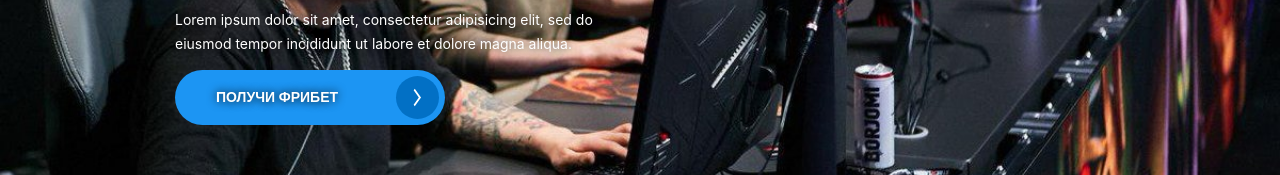
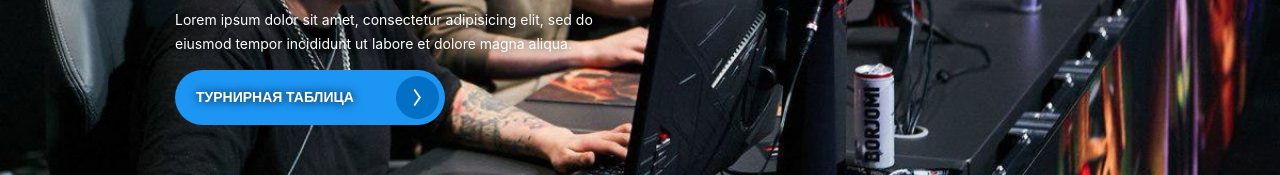
Before and after one commit to dacorm/international, a React (Create React App) app: page / in a window 1280 px wide. Shown: the part 465-640 px from the top of the page. Built offline with nearby package versions, Linux system fonts and the light colour scheme; no server answers.

Commit message:
feat: tournament page link

```diff
--- a/src/components/Screen/Screen.module.css
+++ b/src/components/Screen/Screen.module.css
@@ -153,8 +153,9 @@
     color: white;
     text-shadow: 0 0 10px #020102;
     font-weight: 800;
-    margin-left: 35px;
+    margin-left: 15px;
     transition: all .5s ease-in-out;
+    text-decoration: none;
 }
 
 .button:hover .drop {
--- a/src/components/Screen/Screen.tsx
+++ b/src/components/Screen/Screen.tsx
@@ -7,6 +7,7 @@ import lol from '../../assets/images/57167e56a68d8.jpg';
 import WhiteHeading from "../WhiteHeading/WhiteHeading";
 import banner from '../../assets/images/300x350---5.gif';
 import close from '../../assets/images/close_FILL0_wght400_GRAD0_opsz48.svg';
+import {Link} from "react-router-dom";
 
 const data = [{
     image: dota,
@@ -25,17 +26,6 @@ const data = [{
 const Screen = () => {
     const [activeIndex, setActiveIndex] = useState(1);
     const [slideActive, setSlideActive] = useState(1);
-    const [isOpen, setIsOpen] = useState(false);
-
-    const openPopup = () => {
-       setIsOpen(true);
-       document.body.style.overflow = "hidden"
-    }
-
-    const closePopup = () => {
-        setIsOpen(false);
-        document.body.style.overflow = "auto"
-    }
 
     // useEffect(() => {
     //     if (activeIndex > 3) {
@@ -65,19 +55,12 @@ const Screen = () => {
                             <h1 className={styles.heading}>{item.title}</h1>
                             <p className={styles.subheading}>{item.subtitle}</p>
                         </div>
-                        <button className={styles.button} onClick={openPopup}>
-                            <p className={styles.buttonText}>Получи фрибет</p>
+                        <button className={styles.button}>
+                            <Link to={'/tournament'} className={styles.buttonText}>Турнирная таблица</Link>
                             <div className={styles.dropWrapper}>
                                 <img src={drop} alt={drop} className={styles.drop} />
                             </div>
                         </button>
-                        {isOpen && (<div className={styles.overlay}>
-                            <div className={styles.popup}>
-                            <img src={close} alt="Закрыть попап" className={styles.close} onClick={closePopup}/>
-                            <img src={banner} alt="Бетсити баннер" className={styles.banner}/>
-                            <a href='https://betcity.ru/' target='_blank' className={styles.popupButton}>Получить</a>
-                        </div>
-                        </div>)}
                     </div>
                 ))
             }
```
Also changed, not shown: src/components/FreebetPopup/FreebetPopup.tsx (added, +11 -0 lines), src/components/FreebetPopup/FreebetPopup.module.css (added).
